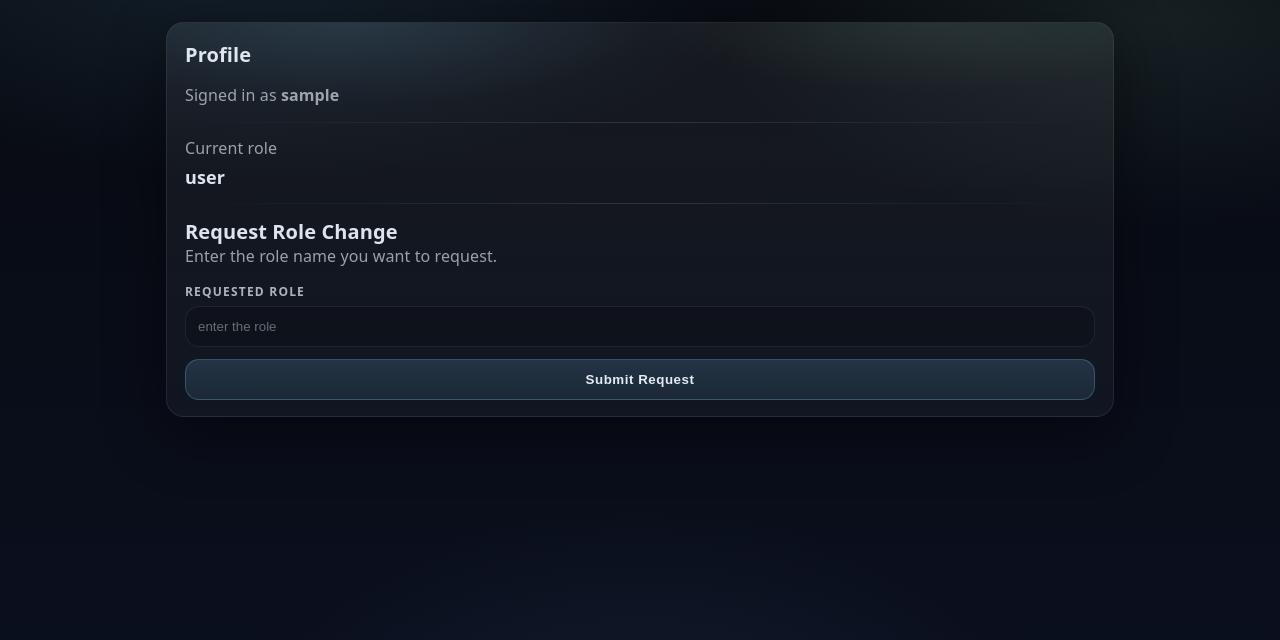
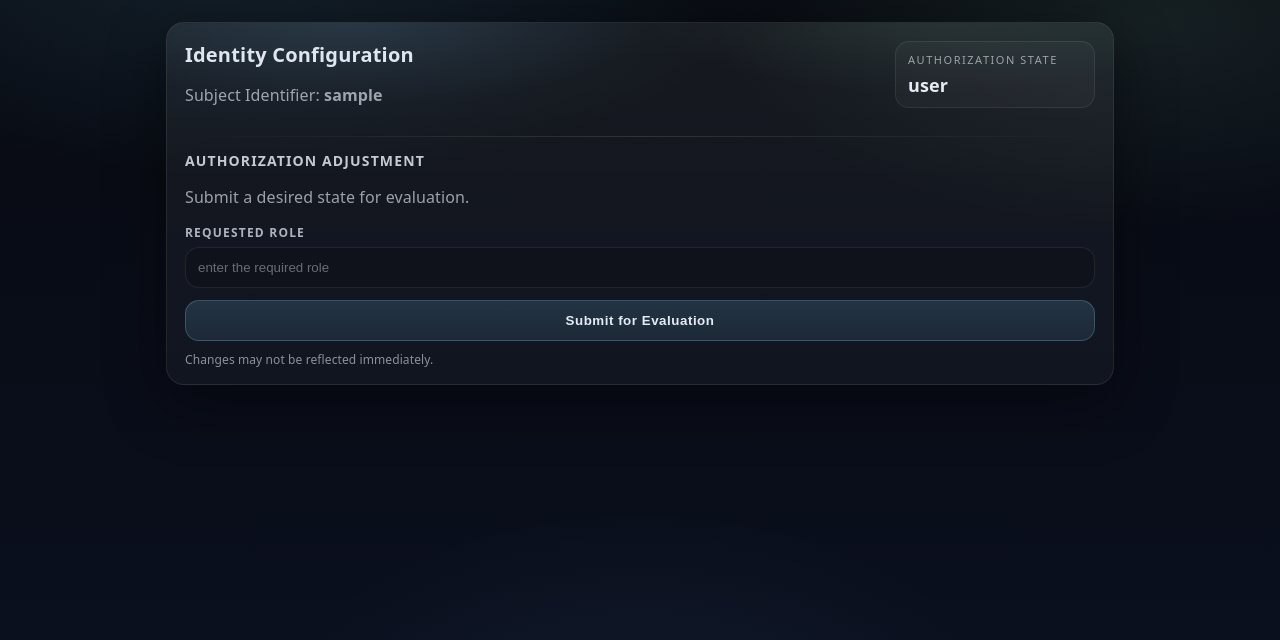
Before and after one commit to md25052007/web-ctf-internal-portal, a Flask app: page /profile in a window 1280 px wide. Shown: the part 61-701 px from the top of the page. Run offline with Flask 3, Linux system fonts and the light colour scheme; the visitor is signed in with stand-in values (Sample User, id 1).

Commit message:
Update profile.html

```diff
--- a/templates/profile.html
+++ b/templates/profile.html
@@ -2,54 +2,55 @@
 {% block content %}
 
 <div class="card">
-  <h2>Profile</h2>
-  <p class="muted">Signed in as <b>{{ session.username }}</b></p>
-
-  <hr class="soft">
-
-  <div style="display:flex; gap:16px; flex-wrap:wrap; align-items:flex-start;">
-    <div style="flex:1; min-width:240px;">
-      <p class="muted" style="margin:0;">Current role</p>
-      <p style="margin:6px 0 0 0; font-size:18px; font-weight:800;">
-        {{ role }}
-      </p>
+  <div class="card-head">
+    <div>
+      <h2 class="title">Identity Configuration</h2>
+      <p class="muted">Subject Identifier: <b>{{ session.username }}</b></p>
     </div>
 
-    <div style="flex:2; min-width:320px;">
-      <!-- Hidden by default; shown only when user types "admin" -->
-      <div id="adminNotice" class="warning" style="display:none; margin:0;">
-        <b>Notice:</b> Admin role requests require special approval.
-      </div>
+    <div class="pill">
+      <span class="pill-label">Authorization State</span>
+      <span class="pill-value">{{ role }}</span>
     </div>
   </div>
 
   <hr class="soft">
 
-  <h2 style="margin-top:0;">Request Role Change</h2>
-  <p class="muted" style="margin-top:-6px;">
-    Enter the role name you want to request.
-  </p>
+  <!-- Hidden by default; shown only when user types "admin" -->
+  <div id="adminNotice" class="callout warn" style="display:none;">
+    <div class="callout-title">Notice</div>
+    <div class="callout-body">Admin role requests require special approval.</div>
+  </div>
+
   {% if error %}
-  <div class="message">{{ error }}</div>
+    <div class="callout danger">
+      <div class="callout-title">Input rejected</div>
+      <div class="callout-body">{{ error }}</div>
+    </div>
   {% endif %}
 
-  <form method="post" style="margin-top:12px;">
+  <div class="section">
+    <h3 class="section-title">Authorization Adjustment</h3>
+    <p class="muted">Submit a desired state for evaluation.</p>
+
+    <form method="post" class="form">
       <label for="roleInput">Requested role</label>
       <input
         id="roleInput"
         type="text"
         name="role"
-      placeholder="enter the role"
+        placeholder="enter the required role"
         autocomplete="off"
         required
       >
 
-    <button type="submit">Submit Request</button>
+      <button type="submit" class="btn">Submit for Evaluation</button>
+      <p class="fineprint">Changes may not be reflected immediately.</p>
     </form>
+  </div>
 </div>
 
 <script>
-  // Minimal, UX-only warning toggle (doesn't reveal anything about backend behavior)
   (function () {
     const input = document.getElementById("roleInput");
     const notice = document.getElementById("adminNotice");
@@ -57,12 +58,10 @@
     const normalize = (s) => (s || "").trim().toLowerCase();
 
     function sync() {
-      // Show warning only for exact "admin"
       notice.style.display = (normalize(input.value) === "admin") ? "block" : "none";
     }
 
     input.addEventListener("input", sync);
-    // Handles autofill / back-forward cache / reload
     window.addEventListener("pageshow", sync);
     sync();
   })();
```
Lines whose indentation alone changed are shown as unchanged.
